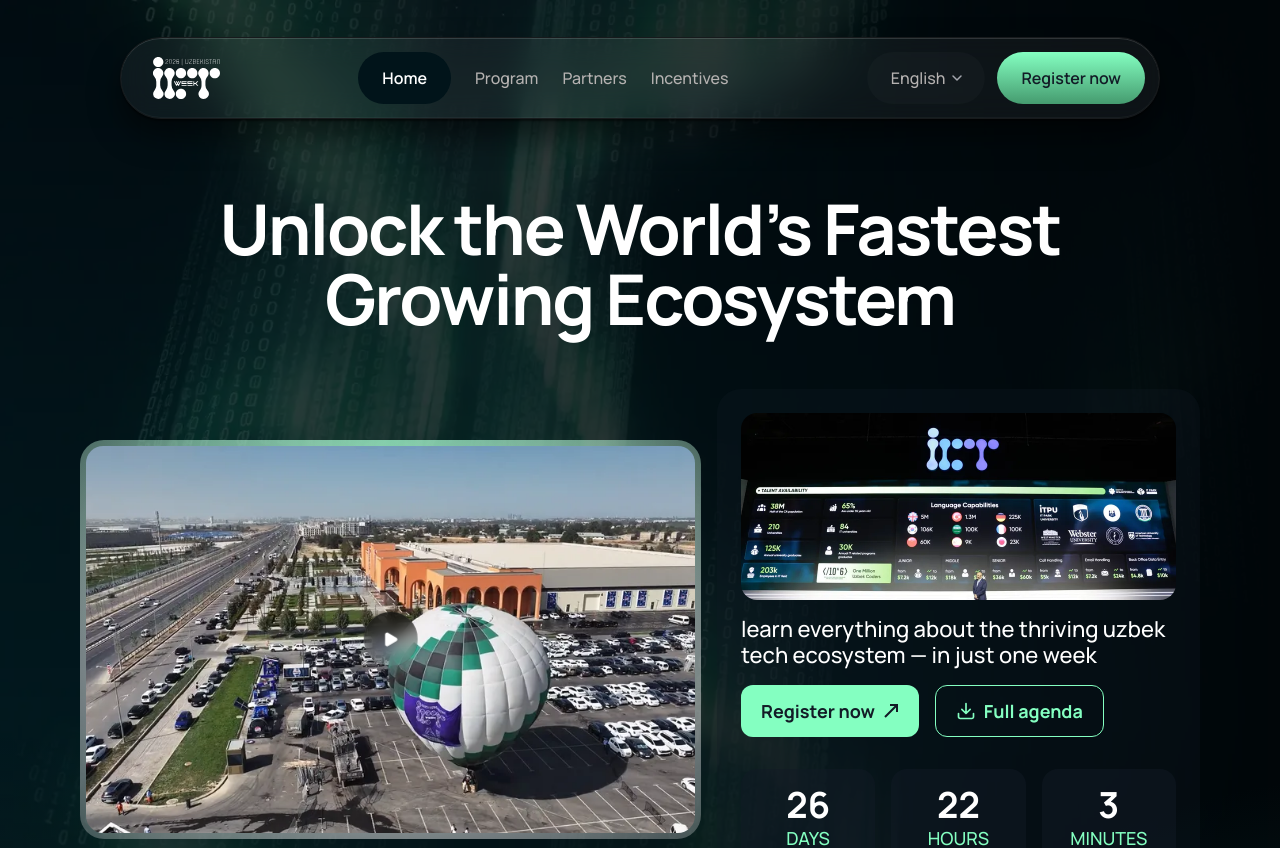
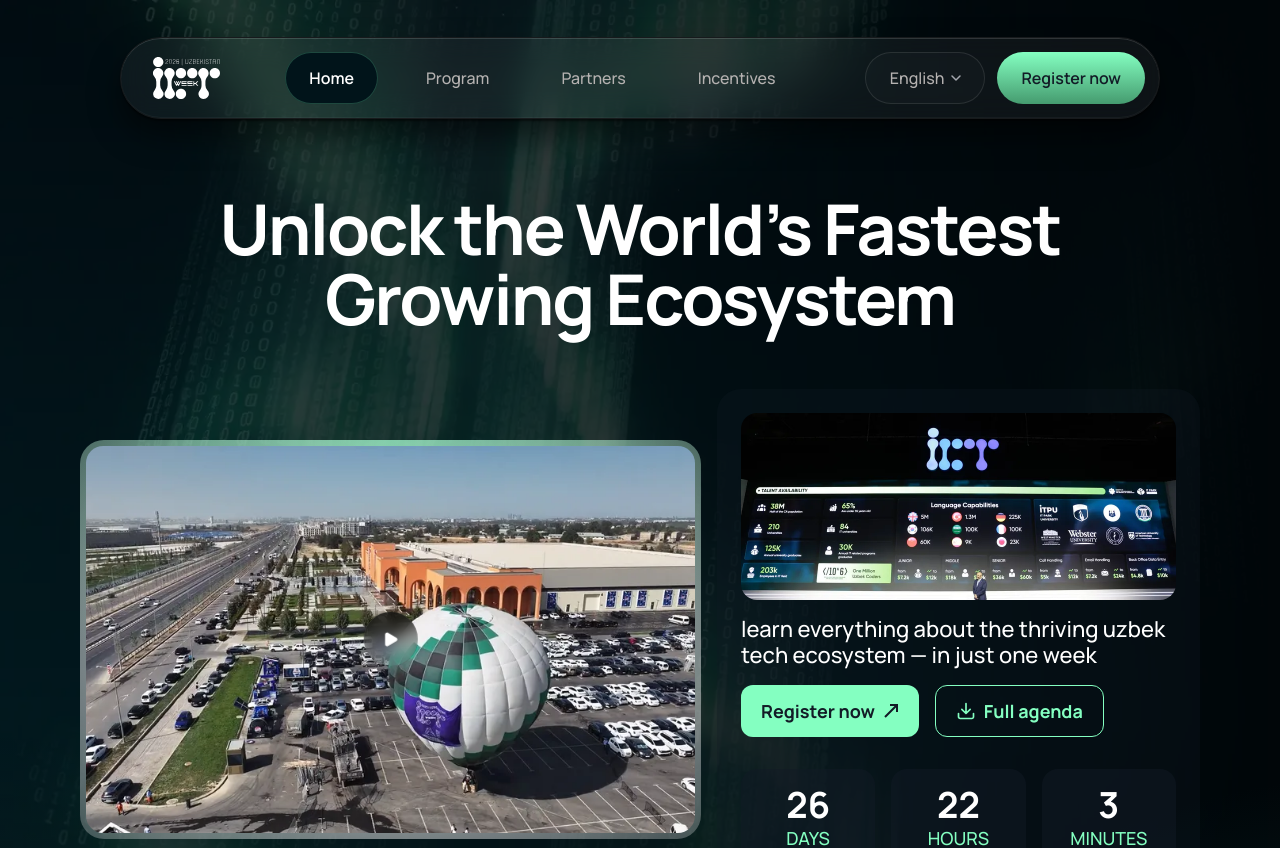
Before and after one commit to mardonme/ICT_WEEK_2026, a Vue app: page / in a window 1280 px wide. Shown: the top 848 px of the page. Built offline with nearby package versions, Linux system fonts and the light colour scheme.

Commit message:
feat: implement scroll spy and sticky header functionality for improved navigation experience

```diff
--- a/src/App.vue
+++ b/src/App.vue
@@ -129,5 +129,13 @@ const { path } = useRoute()
     padding-inline: $pad-mobile;
     padding-bottom: 32px;
   }
+
+  /* Sticky panel bo'lim tepasini to'smasligi uchun */
+  > [id] {
+    scroll-margin-top: 132px;
+
+    @include tablet { scroll-margin-top: 108px; }
+    @include mobile { scroll-margin-top: 76px; }
+  }
 }
 </style>
--- a/src/components/AppHeader.vue
+++ b/src/components/AppHeader.vue
@@ -1,34 +1,78 @@
 <script setup>
-import { ref } from 'vue'
+import { computed, nextTick, onMounted, onUnmounted, reactive, ref, watch } from 'vue'
 import BaseIcon from './ui/BaseIcon.vue'
+import { useScrollSpy } from '@/composables/useScrollSpy'
+import { useStickyHeader } from '@/composables/useStickyHeader'
 import logoUrl from '@/assets/logos/misc/ict-week-logo.svg'
 
 const NAV_LINKS = [
-  { label: 'Home', href: '#top', current: true },
-  { label: 'Program', href: '#program' },
-  { label: 'Partners', href: '#partners' },
-  // Figmada desktopda "Incentives", planshetda "Exhibition"
-  { label: 'Incentives', tabletLabel: 'Exhibition', href: '#incentives' },
+  { key: 'home', label: 'Home', href: '#top', selector: '.hero' },
+  { key: 'program', label: 'Program', href: '#program', selector: '#program' },
+  { key: 'partners', label: 'Partners', href: '#partners', selector: '#partners' },
+  {
+    key: 'incentives',
+    label: 'Incentives',
+    // Figmada planshet versiyasida bu havola "Exhibition" deb nomlangan
+    tabletLabel: 'Exhibition',
+    href: '#incentives',
+    selector: '#incentives',
+  },
 ]
 
 const menuOpen = ref(false)
+const activeKey = useScrollSpy(NAV_LINKS.map(({ key, selector }) => ({ key, selector })))
+const { stuck, hidden } = useStickyHeader()
+
+// Menyu ochiq bo'lsa panel yashirinmaydi
+const isHidden = computed(() => hidden.value && !menuOpen.value)
+
+/* --- Faol havola ostidagi siljiydigan pill --- */
+const listEl = ref(null)
+const linkEls = ref([])
+const pill = reactive({ left: 0, width: 0, ready: false })
+
+const measurePill = () => {
+  const i = NAV_LINKS.findIndex((l) => l.key === activeKey.value)
+  const el = linkEls.value[i]
+  if (!el || !listEl.value) return
+  pill.left = el.offsetLeft
+  pill.width = el.offsetWidth
+  pill.ready = true
+}
+
+watch(activeKey, () => nextTick(measurePill))
+
+onMounted(async () => {
+  await document.fonts.ready
+  measurePill()
+  window.addEventListener('resize', measurePill)
+})
+onUnmounted(() => window.removeEventListener('resize', measurePill))
 </script>
 
 <template>
-  <header class="header">
+  <header class="header" :class="{ 'header--stuck': stuck, 'header--hidden': isHidden }">
     <div class="header__bar">
       <a class="header__logo" href="#top" aria-label="ICT WEEK 2026 — home">
         <img :src="logoUrl" alt="" width="67" height="42" />
       </a>
 
       <nav class="header__nav" aria-label="Main navigation">
-        <ul class="header__list">
-          <li v-for="link in NAV_LINKS" :key="link.label">
+        <ul ref="listEl" class="header__list">
+          <span
+            v-show="pill.ready"
+            class="header__pill"
+            :style="{ transform: `translateX(${pill.left}px)`, width: `${pill.width}px` }"
+            aria-hidden="true"
+          />
+
+          <li v-for="(link, i) in NAV_LINKS" :key="link.key">
             <a
+              :ref="(el) => (linkEls[i] = el)"
               class="header__link"
-              :class="{ 'header__link--current': link.current }"
+              :class="{ 'header__link--current': link.key === activeKey }"
               :href="link.href"
-              :aria-current="link.current ? 'page' : undefined"
+              :aria-current="link.key === activeKey ? 'true' : undefined"
             >
               <span v-if="link.tabletLabel" class="header__label-wide">{{ link.label }}</span>
               <span v-if="link.tabletLabel" class="header__label-tablet">{{ link.tabletLabel }}</span>
@@ -73,8 +117,14 @@ const menuOpen = ref(false)
     <Transition name="menu">
       <nav v-show="menuOpen" id="mobile-menu" class="header__mobile" aria-label="Mobile navigation">
         <ul>
-          <li v-for="link in NAV_LINKS" :key="link.label">
-            <a :href="link.href" @click="menuOpen = false">{{ link.label }}</a>
+          <li v-for="link in NAV_LINKS" :key="link.key">
+            <a
+              :href="link.href"
+              :class="{ 'is-active': link.key === activeKey }"
+              @click="menuOpen = false"
+            >
+              {{ link.label }}
+            </a>
           </li>
         </ul>
       </nav>
@@ -84,12 +134,19 @@ const menuOpen = ref(false)
 
 <style lang="scss" scoped>
 .header {
-  position: relative;
+  position: sticky;
+  top: 0;
   z-index: 20;
   padding-top: 37px;
+  /* Panelning o'zi joyida qoladi, faqat siljiydi — kontent sakramaydi */
+  transition: transform 0.35s cubic-bezier(0.22, 1, 0.36, 1);
 
   @include tablet { padding-top: 32px; }
   @include mobile { padding-top: 0; }
+}
+
+.header--hidden {
+  transform: translateY(-140%);
 }
 
 /* --- Pill --- */
@@ -104,7 +161,6 @@ const menuOpen = ref(false)
   border: 1px solid #171a1c;
   border-radius: $r-pill;
   background: $c-surface;
-  /* Figmadagi GLASS effekt: orqa fon blur + yuqori qirradagi yorug' chiziq */
   backdrop-filter: blur(14px);
   -webkit-backdrop-filter: blur(14px);
   box-shadow:
@@ -112,6 +168,7 @@ const menuOpen = ref(false)
     0 2px 2px rgba(0, 0, 0, 0.5),
     inset 0 1px 0 rgba(255, 255, 255, 0.14),
     inset 0 -1px 0 rgba(255, 255, 255, 0.04);
+  transition: background-color 0.3s ease, border-color 0.3s ease, box-shadow 0.3s ease;
 
   @include tablet {
     gap: 16px;
@@ -131,6 +188,21 @@ const menuOpen = ref(false)
   }
 }
 
+/* Skroll qilinganda kontent ustida turadi — fon quyuqroq bo'ladi */
+.header--stuck .header__bar {
+  border-color: rgba(255, 255, 255, 0.12);
+  background: rgba(10, 18, 24, 0.72);
+  backdrop-filter: blur(20px);
+  -webkit-backdrop-filter: blur(20px);
+  box-shadow:
+    0 18px 40px rgba(0, 0, 0, 0.6),
+    0 2px 2px rgba(0, 0, 0, 0.5),
+    inset 0 1px 0 rgba(255, 255, 255, 0.16),
+    inset 0 -1px 0 rgba(255, 255, 255, 0.04);
+
+  @include mobile { background: rgba(10, 18, 24, 0.9); }
+}
+
 .header__logo img {
   width: 67px;
   height: 42px;
@@ -144,6 +216,7 @@ const menuOpen = ref(false)
 }
 
 .header__list {
+  position: relative;
   display: flex;
   align-items: center;
   gap: 24px;
@@ -152,35 +225,40 @@ const menuOpen = ref(false)
   @include tablet { gap: 16px; padding-inline: 0; }
 }
 
+/* Faol bo'lim ostidagi pill — havoladan havolaga siljiydi */
+.header__pill {
+  position: absolute;
+  inset-block: 0;
+  left: 0;
+  z-index: 0;
+  border-radius: $r-pill;
+  background: $c-navy-deep;
+  box-shadow: inset 0 0 0 1px rgba(132, 255, 193, 0.22);
+  transition:
+    transform 0.45s cubic-bezier(0.34, 1.25, 0.64, 1),
+    width 0.45s cubic-bezier(0.34, 1.25, 0.64, 1);
+}
+
 .header__link {
   position: relative;
+  z-index: 1;
   display: block;
+  padding: 16px 24px;
   color: $c-muted;
   font-size: 16px;
   font-weight: 500;
-  line-height: 1.4;
+  line-height: 20px;
+  white-space: nowrap;
   transition: color 0.25s ease;
 
   &:hover { color: $c-white; }
 
-  /* Ostidan chiqadigan mint chiziq */
-  &:not(.header__link--current)::after {
-    content: '';
-    position: absolute;
-    bottom: -4px;
-    left: 0;
-    width: 100%;
-    height: 2px;
-    border-radius: 2px;
-    background: $c-accent;
-    transform: scaleX(0);
-    transform-origin: left;
-    transition: transform 0.3s cubic-bezier(0.22, 1, 0.36, 1);
-  }
+  @include tablet { padding: 10px 12px; font-size: 12px; line-height: 16px; }
+}
 
-  &:hover::after { transform: scaleX(1); }
-
-  @include tablet { font-size: 12px; }
+.header__link--current {
+  color: $c-white;
+  font-weight: 600;
 }
 
 .header__label-tablet { display: none; }
@@ -188,21 +266,6 @@ const menuOpen = ref(false)
 @include tablet {
   .header__label-wide { display: none; }
   .header__label-tablet { display: inline; }
-}
-
-.header__link--current {
-  padding: 16px 24px;
-  border-radius: $r-pill;
-  background: $c-navy-deep;
-  backdrop-filter: blur(22.6px);
-  color: $c-white;
-  font-weight: 600;
-  line-height: 20px;
-
-  @include tablet {
-    padding: 10px 12px;
-    line-height: 16px;
-  }
 }
 
 /* --- O'ng tomon --- */
@@ -220,14 +283,15 @@ const menuOpen = ref(false)
   gap: 4px;
   height: 52px;
   padding: 0 20px 0 24px;
+  border: 1px solid rgba(255, 255, 255, 0.1);
   border-radius: $r-pill;
   background: $c-surface-dim;
   color: $c-muted;
   font-size: 16px;
   font-weight: 500;
-  transition: color 0.2s ease;
+  transition: color 0.2s ease, border-color 0.25s ease, background-color 0.25s ease;
 
-  &:hover { color: $c-white; }
+  &:hover { border-color: rgba(255, 255, 255, 0.22); background: rgba(255, 255, 255, 0.06); color: $c-white; }
 
   svg { color: $c-muted-alt; }
 
@@ -281,7 +345,18 @@ const menuOpen = ref(false)
   @include mobile { display: grid; }
 }
 
-/* --- Mobile navigation --- */
+/* --- Mobil menyu --- */
+.menu-enter-active,
+.menu-leave-active {
+  transition: opacity 0.28s ease, transform 0.28s cubic-bezier(0.22, 1, 0.36, 1);
+}
+
+.menu-enter-from,
+.menu-leave-to {
+  opacity: 0;
+  transform: translateY(-10px);
+}
+
 .header__mobile {
   display: none;
 
@@ -289,7 +364,8 @@ const menuOpen = ref(false)
     display: block;
     padding: 8px $pad-mobile 16px;
     border-bottom: 1px solid rgba(255, 255, 255, 0.1);
-    background: $c-navy;
+    background: rgba(10, 18, 24, 0.96);
+    backdrop-filter: blur(16px);
 
     a {
       display: block;
@@ -300,6 +376,13 @@ const menuOpen = ref(false)
       transition: color 0.2s ease, padding-left 0.25s ease;
 
       &:hover { padding-left: 10px; color: $c-accent; }
+
+      &.is-active {
+        padding-left: 10px;
+        border-left: 2px solid $c-accent;
+        color: $c-white;
+        font-weight: 600;
+      }
     }
   }
 }
--- /dev/null
+++ b/src/composables/useScrollSpy.js
@@ -0,0 +1,36 @@
+import { onMounted, onUnmounted, ref } from 'vue'
+
+/**
+ * Skroll paytida qaysi bo'lim ko'rinayotganini aniqlaydi.
+ * `rootMargin` ekranning ~45% balandligida ingichka "faol chiziq" hosil qiladi —
+ * shu chiziqni kesib o'tgan bo'lim faol hisoblanadi.
+ *
+ * @param {{ key: string, selector: string }[]} sections
+ */
+export function useScrollSpy(sections) {
+  const active = ref(sections[0]?.key ?? '')
+  let observer
+
+  onMounted(() => {
+    const map = new Map()
+    for (const s of sections) {
+      const el = document.querySelector(s.selector)
+      if (el) map.set(el, s.key)
+    }
+    if (!map.size) return
+
+    observer = new IntersectionObserver(
+      (entries) => {
+        for (const entry of entries) {
+          if (entry.isIntersecting) active.value = map.get(entry.target)
+        }
+      },
+      { rootMargin: '-45% 0px -50% 0px', threshold: 0 }
+    )
+    for (const el of map.keys()) observer.observe(el)
+  })
+
+  onUnmounted(() => observer?.disconnect())
+
+  return active
+}
--- /dev/null
+++ b/src/composables/useStickyHeader.js
@@ -0,0 +1,41 @@
+import { onMounted, onUnmounted, ref } from 'vue'
+
+/**
+ * Sarlavha panelining skroll xatti-harakati:
+ *  - `stuck`  — sahifa yuqorisidan pastga tushildi (fon quyuqlashadi)
+ *  - `hidden` — pastga skroll qilinmoqda (panel yashiriladi)
+ * Tepaga surilganda panel darhol qaytadi.
+ */
+export function useStickyHeader({ stickAfter = 40, hideAfter = 240 } = {}) {
+  const stuck = ref(false)
+  const hidden = ref(false)
+
+  let lastY = 0
+  let ticking = false
+
+  const update = () => {
+    const y = window.scrollY
+    stuck.value = y > stickAfter
+    // 6 px dan kichik harakatlarni e'tiborsiz qoldiramiz — panel titramaydi
+    if (Math.abs(y - lastY) > 6) {
+      hidden.value = y > hideAfter && y > lastY
+      lastY = y
+    }
+    ticking = false
+  }
+
+  const onScroll = () => {
+    if (ticking) return
+    ticking = true
+    requestAnimationFrame(update)
+  }
+
+  onMounted(() => {
+    lastY = window.scrollY
+    update()
+    window.addEventListener('scroll', onScroll, { passive: true })
+  })
+  onUnmounted(() => window.removeEventListener('scroll', onScroll))
+
+  return { stuck, hidden }
+}
```
